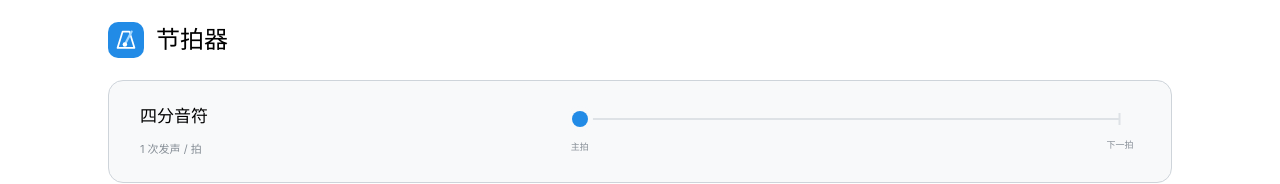
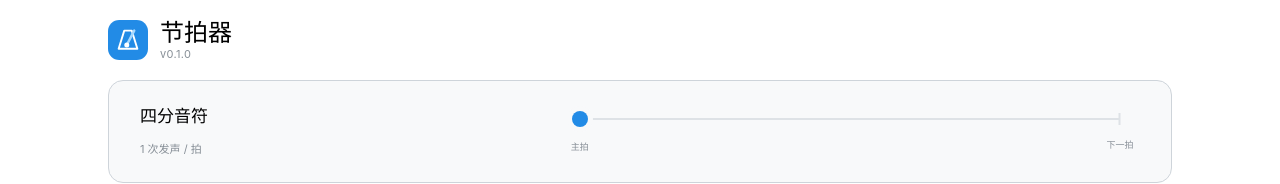
Before and after one commit to ChrisKimZHT/metronome, a React (Vite) app: page / in a window 1280 px wide. Shown: the top 184 px of the page. Built offline with nearby package versions, Linux system fonts and the light colour scheme.

Commit message:
feat: show version

```diff
--- a/src/App.tsx
+++ b/src/App.tsx
@@ -5,6 +5,7 @@ import { MetronomeEngine, type BeatFrame } from './audio/MetronomeEngine';
 import { clampBpm, MAX_BPM, MIN_BPM, parseOffsets, PRESETS, tapBpm, tempoName } from './rhythm';
 import { loadSettings, saveSettings, type Settings } from './settings';
 import { PwaStatus } from './PwaStatus';
+import { version } from '../package.json';
 
 const COMMON_BPMS = [60, 72, 80, 90, 100, 120, 144, 160, 180, 200];
 const FAVICON_URL = './favicon.svg';
@@ -147,7 +148,7 @@ export default function App() {
 
   return <div className="app-shell">
     <header className="site-header">
-      <div className="brand"><img src={FAVICON_URL} width="36" height="36" alt="" /><h1>节拍器</h1></div>
+      <div className="brand"><img src={FAVICON_URL} width="40" height="40" alt="" /><div className="brand-text"><h1>节拍器</h1><p className="app-version">v{version}</p></div></div>
     </header>
 
     <main>
--- a/src/styles.css
+++ b/src/styles.css
@@ -11,6 +11,10 @@ button { touch-action: manipulation; }
 .pwa-actions { display: flex; gap: 8px; }
 .site-header { height: 80px; display: flex; align-items: center; justify-content: space-between; }
 .brand { display: flex; align-items: center; gap: 12px; }
+.brand > img { display: block; flex-shrink: 0; }
+.brand-text { display: flex; flex-direction: column; justify-content: center; gap: 2px; height: 40px; }
+.brand-text h1 { line-height: 26px; }
+.app-version { margin: 0; color: var(--mantine-color-dimmed); font-size: 11px; line-height: 12px; letter-spacing: .3px; }
 h1 { color: var(--mantine-color-text); font-weight: 600; font-size: 24px; margin: 0; line-height: 1.4; }
 .workspace { display: grid; grid-template-columns: 1.06fr 1fr; border: 1px solid var(--mantine-color-default-border); border-radius: 20px; background: var(--mantine-color-body); overflow: hidden; box-shadow: var(--mantine-shadow-xs); }
 .tempo-panel, .rhythm-panel { padding: 27px 30px 21px; min-width: 0; }
```
